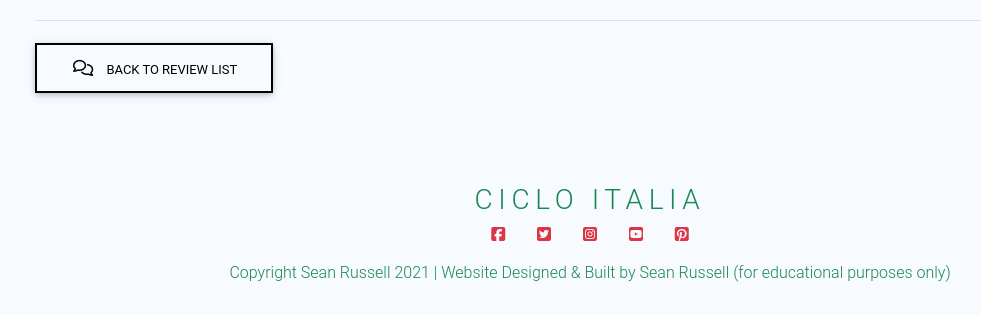
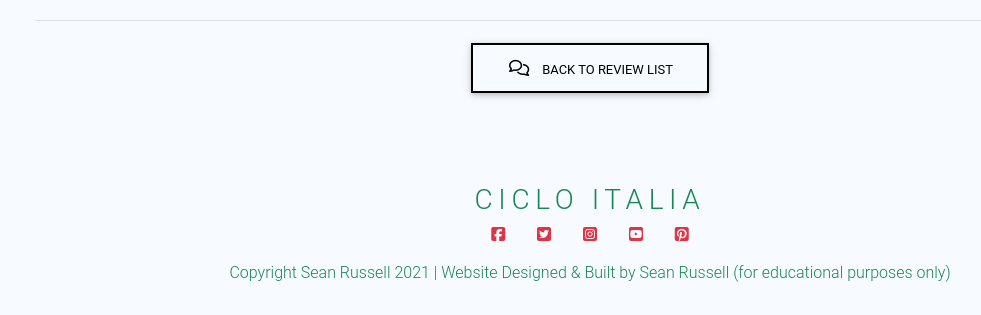
Before and after one commit to sruss07/MS04-Ciclo-Italia, a Django app: template review/templates/review/review_details.html in a window 1280 px wide. Shown: the part 593-908 px from the top of the page, without its empty margins (50-1031 px from the left). Run offline with Django 3.2, Linux system fonts and the light colour scheme; the template is opened without the code that fills it, so the values that code supplies are empty; parts of the project's set-up code (start-up, migrations or seed data) failed here and were passed over; some libraries are stand-ins or nearby versions.

Commit message:
centered back to blog list and back to review buttons

```diff
--- a/blog/templates/blog/blog_details.html
+++ b/blog/templates/blog/blog_details.html
@@ -41,7 +41,7 @@
         </section>
 
         <!-- Back to Blog List button -->
-        <div class="list-button">
+        <div class="list-button text-center">
             <a href="{% url 'blog_list' %}" class="btn btn-outline-black rounded-0">
                 <span class="icon mr-2">
                     <i class="fas fa-blog fa-lg"></i>
--- a/review/templates/review/review_details.html
+++ b/review/templates/review/review_details.html
@@ -41,8 +41,8 @@
         </section>
 
         <!-- Back to Review List button -->
-        <div class="list-button">
-            <a href="{% url 'review_list' %}" class="btn btn-outline-black rounded-0 mx-auto">
+        <div class="list-button text-center">
+            <a href="{% url 'review_list' %}" class="btn btn-outline-black rounded-0">
                 <span class="icon mr-2">
                     <i class="far fa-comments fa-lg"></i>
                 </span>
```
